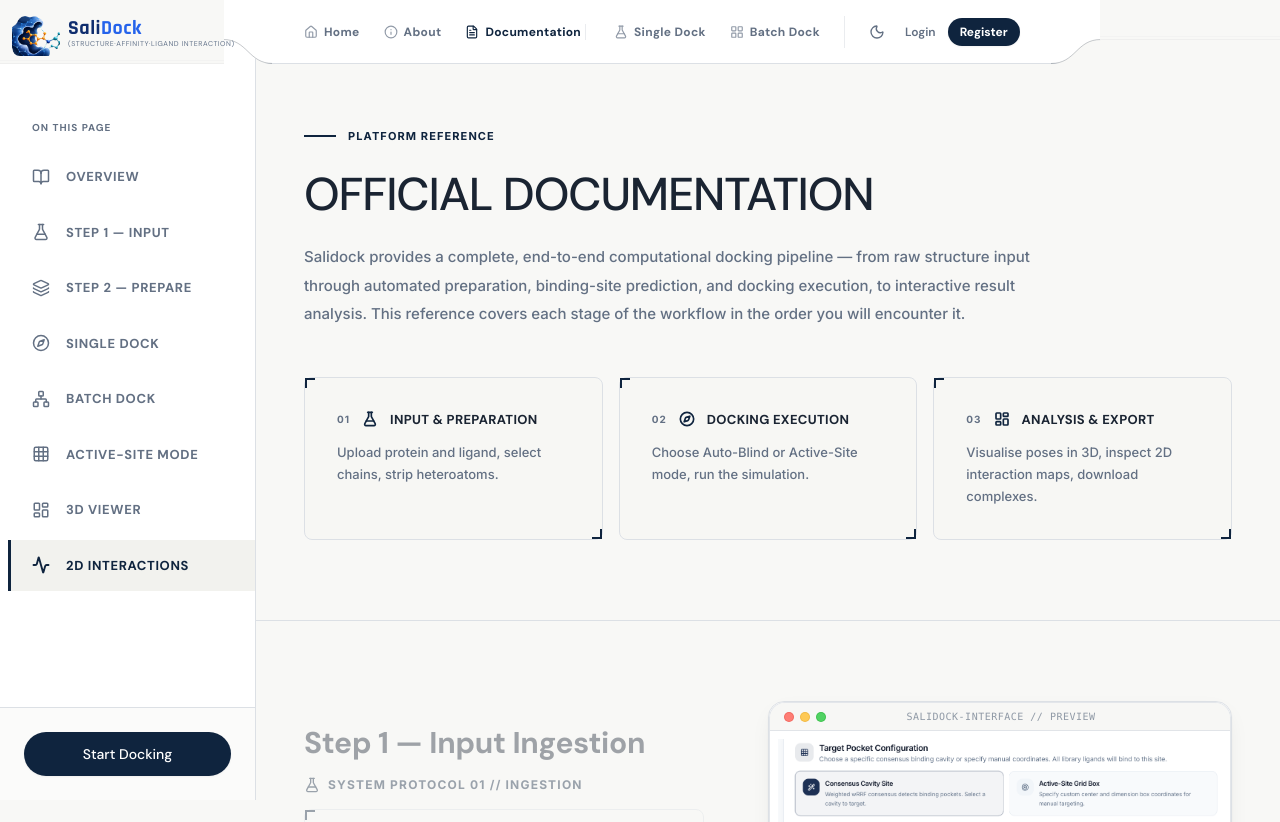
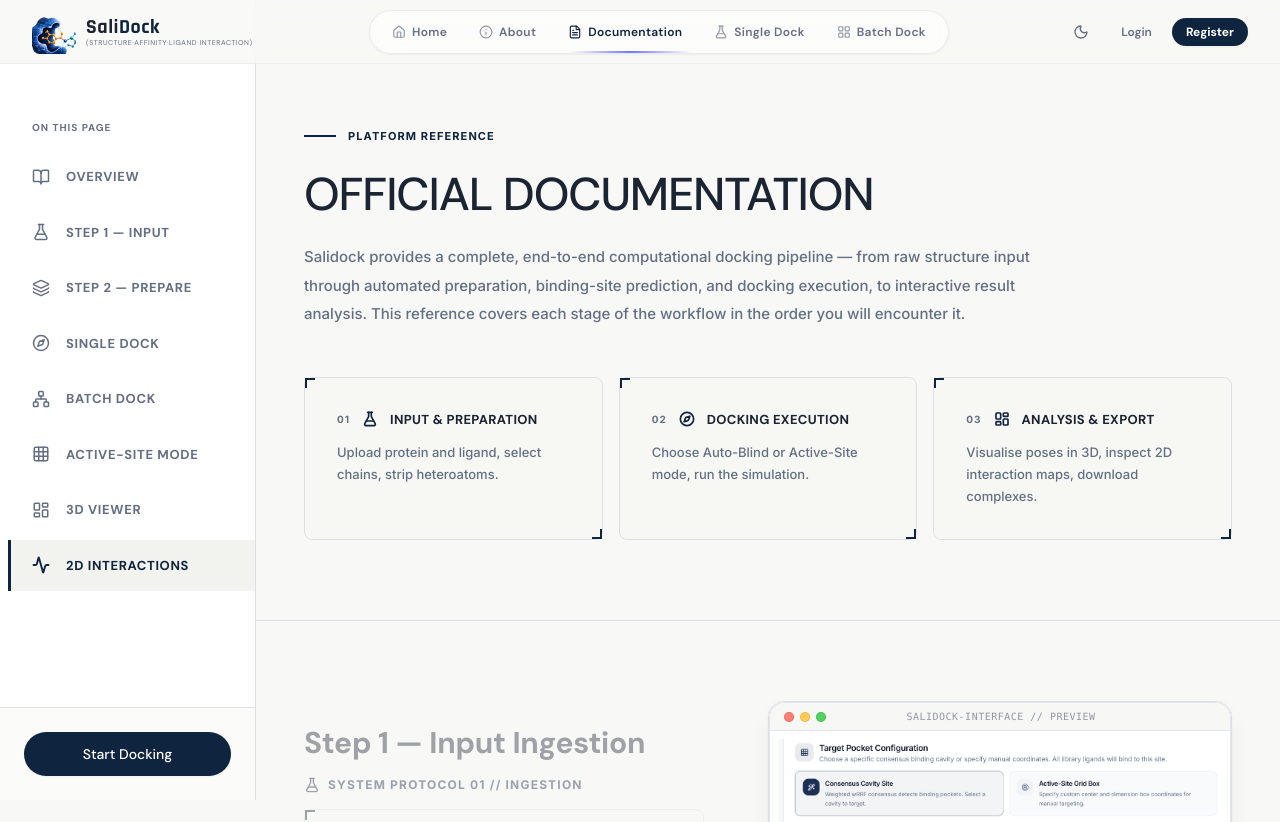
Before and after one commit to sahani-17/SALIDOCK, a React (Vite) app in the folder Frontend/: page /docs in a window 1280 px wide. Shown: the top 822 px of the page. Built offline with nearby package versions, Linux system fonts and the light colour scheme.

Commit message:
feat: replace notch navbar with interactive SpotlightNavbar component with smooth spring animations

```diff
--- a/Frontend/src/components/Navbar.jsx
+++ b/Frontend/src/components/Navbar.jsx
@@ -1,8 +1,8 @@
-import React, { useState, useEffect } from "react";
-import { Link, useLocation } from "react-router-dom";
+import React, { useState, useEffect, useRef } from "react";
+import { Link, useLocation, useNavigate } from "react-router-dom";
 import { toast } from "sonner";
 import { useAuth } from "../context/AuthContext";
-import salidockLogo from "../assets/logo.png";
+import { animate, motion, AnimatePresence } from "framer-motion";
 import {
   Home,
   Info,
@@ -12,20 +12,17 @@ import {
   LogIn,
   UserPlus,
   LogOut,
-  User,
   Menu,
   X,
   Sun,
   Moon,
 } from "lucide-react";
-import { motion, AnimatePresence } from "framer-motion";
 
 // ─── Theme Toggle ────────────────────────────────────────────────────────────
 const ThemeToggle = () => {
   const [isDark, setIsDark] = useState(false);
 
   useEffect(() => {
-    // Read from localStorage or system preference on mount
     const stored = localStorage.getItem("theme");
     if (stored === "dark") {
       setIsDark(true);
@@ -34,7 +31,6 @@ const ThemeToggle = () => {
       setIsDark(false);
       document.documentElement.classList.remove("dark");
     } else {
-      // system preference
       const prefersDark = window.matchMedia("(prefers-color-scheme: dark)").matches;
       setIsDark(prefersDark);
       document.documentElement.classList.toggle("dark", prefersDark);
@@ -59,31 +55,12 @@ const ThemeToggle = () => {
   );
 };
 
-// ─── NavLink ─────────────────────────────────────────────────────────────────
-const NavLink = ({ to, icon: Icon, label, active }) => (
-  <Link
-    to={to}
-    style={{ fontFamily: "'DM Sans', system-ui, sans-serif" }}
-    className={`group flex items-center gap-1.5 text-xs font-bold tracking-wide transition-colors whitespace-nowrap ${
-      active
-        ? "text-primary"
-        : "text-muted-foreground hover:text-foreground"
-    }`}
-  >
-    <Icon
-      className={`w-3.5 h-3.5 transition-opacity ${
-        active ? "opacity-100" : "opacity-70 group-hover:opacity-100"
-      }`}
-    />
-    <span>{label}</span>
-  </Link>
-);
-
-// ─── Main Navbar ──────────────────────────────────────────────────────────────
+// ─── Main Spotlight Navbar ───────────────────────────────────────────────────
 export const Navbar = () => {
   const [isMobileMenuOpen, setIsMobileMenuOpen] = useState(false);
   const { user, signOut } = useAuth();
   const location = useLocation();
+  const navigate = useNavigate();
 
   const displayName =
     user?.user_metadata?.username ||
@@ -101,147 +78,224 @@ export const Navbar = () => {
     setIsMobileMenuOpen(false);
   };
 
-  const navItemsLeft = [
-    { label: "Home",          to: "/",         icon: Home },
-    { label: "About",         to: "/about",    icon: Info },
-    { label: "Documentation", to: "/docs",     icon: FileText },
+  const items = [
+    { label: "Home", href: "/", icon: Home },
+    { label: "About", href: "/about", icon: Info },
+    { label: "Documentation", href: "/docs", icon: FileText },
+    { label: "Single Dock", href: "/dock", icon: FlaskConical },
+    { label: "Batch Dock", href: "/batch-dock", icon: LayoutGrid },
   ];
 
-  const navItemsRight = [
-    { label: "Single Dock", to: "/dock",       icon: FlaskConical },
-    { label: "Batch Dock",  to: "/batch-dock", icon: LayoutGrid },
-  ];
+  // Find active index based on current URL path
+  const activeIndex = Math.max(
+    0,
+    items.findIndex((item) => item.href === location.pathname)
+  );
 
-  const allNavItems = [...navItemsLeft, ...navItemsRight];
+  const navRef = useRef(null);
+  const [hoverX, setHoverX] = useState(null);
+
+  // Refs for light positions to animate imperatively
+  const spotlightX = useRef(0);
+  const ambienceX = useRef(0);
+
+  // Handle MouseMove & MouseLeave for dynamic spotlight
+  useEffect(() => {
+    if (!navRef.current) return;
+    const nav = navRef.current;
+
+    const handleMouseMove = (e) => {
+      const rect = nav.getBoundingClientRect();
+      const x = e.clientX - rect.left;
+      setHoverX(x);
+      spotlightX.current = x;
+      nav.style.setProperty("--spotlight-x", `${x}px`);
+    };
+
+    const handleMouseLeave = () => {
+      setHoverX(null);
+      const activeItem = nav.querySelector(`[data-index="${activeIndex}"]`);
+      if (activeItem) {
+        const navRect = nav.getBoundingClientRect();
+        const itemRect = activeItem.getBoundingClientRect();
+        const targetX = itemRect.left - navRect.left + itemRect.width / 2;
+
+        animate(spotlightX.current, targetX, {
+          type: "spring",
+          stiffness: 200,
+          damping: 20,
+          onUpdate: (v) => {
+            spotlightX.current = v;
+            nav.style.setProperty("--spotlight-x", `${v}px`);
+          },
+        });
+      }
+    };
+
+    nav.addEventListener("mousemove", handleMouseMove);
+    nav.addEventListener("mouseleave", handleMouseLeave);
+
+    return () => {
+      nav.removeEventListener("mousemove", handleMouseMove);
+      nav.removeEventListener("mouseleave", handleMouseLeave);
+    };
+  }, [activeIndex]);
+
+  // Handle Active Item Ambience Movement
+  useEffect(() => {
+    if (!navRef.current) return;
+    const nav = navRef.current;
+    const activeItem = nav.querySelector(`[data-index="${activeIndex}"]`);
+
+    if (activeItem) {
+      const navRect = nav.getBoundingClientRect();
+      const itemRect = activeItem.getBoundingClientRect();
+      const targetX = itemRect.left - navRect.left + itemRect.width / 2;
+
+      animate(ambienceX.current, targetX, {
+        type: "spring",
+        stiffness: 200,
+        damping: 20,
+        onUpdate: (v) => {
+          ambienceX.current = v;
+          nav.style.setProperty("--ambience-x", `${v}px`);
+        },
+      });
+    }
+  }, [activeIndex]);
 
   return (
     <>
-      {/* ── Fixed Notch Header ── */}
-      <header className="fixed top-0 inset-x-0 z-50 h-16 flex px-0">
+      <header className="fixed top-0 inset-x-0 z-50 h-16 flex items-center justify-between px-4 md:px-8 bg-background/80 backdrop-blur-md border-b border-border/50">
 
-        {/* Left Side Bar — Logo lives here, full h-16 to match notch height */}
-        <div className="w-56 shrink-0 h-16 bg-background z-20 relative flex items-center pl-3">
-          <svg className="absolute bottom-0 left-0 w-full h-10 pointer-events-none" preserveAspectRatio="none">
-            <line x1="0" y1="39.5" x2="100%" y2="39.5" stroke="currentColor" strokeOpacity={0.08} strokeWidth={0.5} className="text-foreground" />
-            <line x1="0" y1="36.5" x2="100%" y2="36.5" stroke="currentColor" strokeOpacity={0.04} strokeWidth={0.5} className="text-foreground" />
-          </svg>
-          {/* Logo — icon + text side by side like CB-DOCK2 */}
+        {/* Left Side: Brand Logo */}
         <Link
           to="/"
-            className="relative z-10 flex items-center gap-2 shrink-0 hover:opacity-90 transition-opacity"
+          className="flex items-center gap-2.5 shrink-0 hover:opacity-90 transition-opacity"
         >
-            {/* Just the icon part — cropped to top 60% of the square logo */}
-            <div className="h-12 w-12 shrink-0 overflow-hidden rounded-sm" style={{ position: 'relative' }}>
+          <div className="h-11 w-11 shrink-0 overflow-hidden rounded-sm relative">
             <img
               src="/salidock-logo.png"
-                alt=""
+              alt="SaliDock Logo"
               className="absolute top-0 left-0 w-full object-cover object-top"
-                style={{ height: '180%' }}
+              style={{ height: "180%" }}
             />
           </div>
-            {/* Text part — Rajdhani Bold matches the logo's font */}
           <div className="flex flex-col leading-none gap-0.5">
             <span
               className="font-bold tracking-wide"
-                style={{ fontFamily: "'Rajdhani', 'DM Sans', system-ui, sans-serif", fontSize: '1.25rem', lineHeight: 1 }}
+              style={{
+                fontFamily: "'Rajdhani', 'DM Sans', system-ui, sans-serif",
+                fontSize: "1.25rem",
+                lineHeight: 1,
+              }}
             >
-                <span style={{ color: '#0f2d6e' }}>Sali</span><span style={{ color: '#2563eb' }}>Dock</span>
+              <span className="text-foreground dark:text-white">Sali</span>
+              <span className="text-primary">Dock</span>
             </span>
             <span
-                className="tracking-widest uppercase"
-                style={{ fontFamily: "'DM Sans', system-ui, sans-serif", fontSize: '7px', color: '#64748b', letterSpacing: '0.08em' }}
+              className="tracking-widest uppercase text-muted-foreground"
+              style={{
+                fontFamily: "'DM Sans', system-ui, sans-serif",
+                fontSize: "7px",
+                letterSpacing: "0.08em",
+              }}
             >
               (Structure·Affinity·Ligand Interaction)
             </span>
           </div>
         </Link>
+
+        {/* Center: Desktop Spotlight Navbar */}
+        <div className="hidden md:flex items-center justify-center">
+          <nav
+            ref={navRef}
+            className="spotlight-nav relative h-11 rounded-full transition-all duration-300 overflow-hidden border border-border/60 bg-card/60 backdrop-blur-lg shadow-sm"
+          >
+            {/* Nav Items List */}
+            <ul className="relative flex items-center h-full px-2 gap-1 z-[10]">
+              {items.map((item, idx) => {
+                const Icon = item.icon;
+                const isActive = activeIndex === idx;
+                return (
+                  <li key={idx} className="relative h-full flex items-center justify-center">
+                    <Link
+                      to={item.href}
+                      data-index={idx}
+                      className={`flex items-center gap-1.5 px-3.5 py-1.5 text-xs font-semibold tracking-wide transition-colors duration-200 rounded-full ${
+                        isActive
+                          ? "text-primary dark:text-white font-bold"
+                          : "text-muted-foreground hover:text-foreground"
+                      }`}
+                    >
+                      <Icon className={`w-3.5 h-3.5 ${isActive ? "opacity-100" : "opacity-70"}`} />
+                      <span>{item.label}</span>
+                    </Link>
+                  </li>
+                );
+              })}
+            </ul>
+
+            {/* Moving Spotlight (Mouse Follower) */}
+            <div
+              className="pointer-events-none absolute bottom-0 left-0 w-full h-full z-[1] opacity-0 transition-opacity duration-300"
+              style={{
+                opacity: hoverX !== null ? 1 : 0,
+                background: `
+                  radial-gradient(
+                    120px circle at var(--spotlight-x, 0px) 100%,
+                    var(--spotlight-color, rgba(0,0,0,0.08)) 0%,
+                    transparent 50%
+                  )
+                `,
+              }}
+            />
+
+            {/* Active Item Ambience (Stays on Active) */}
+            <div
+              className="pointer-events-none absolute bottom-0 left-0 w-full h-[2px] z-[2]"
+              style={{
+                background: `
+                  radial-gradient(
+                    60px circle at var(--ambience-x, 0px) 0%,
+                    var(--ambience-color, rgba(99,102,241,1)) 0%,
+                    transparent 100%
+                  )
+                `,
+              }}
+            />
+          </nav>
         </div>
 
-
-        {/* Notch Container */}
-        <div className="flex h-16 relative z-10 shrink-0 -ml-px">
-
-          {/* Left Corner */}
-          <div className="w-[50px] h-full relative shrink-0">
-            <div
-              className="absolute inset-0 bg-card border-b border-border"
-              style={{ clipPath: "path('M0 0 H50 V64 C25 64 25 40 0 40 Z')" }}
-            />
-            <svg className="absolute inset-0 w-full h-full pointer-events-none" viewBox="0 0 50 64">
-              <path d="M0 39.5 C25 39.5 25 63.5 50 63.5" fill="none" stroke="currentColor" strokeOpacity={0.25} strokeWidth={1} className="text-foreground" />
-            </svg>
-          </div>
-
-          {/* Center Content */}
-          <div className="flex-1 h-full relative min-w-0 -ml-px">
-            {/* Background */}
-            <div className="absolute inset-0 bg-card border-b border-border">
-              <svg className="absolute inset-0 w-full h-full pointer-events-none" preserveAspectRatio="none">
-                <line x1="0" y1="63.5" x2="100%" y2="63.5" stroke="currentColor" strokeOpacity={0.25} strokeWidth={1} className="text-foreground" />
-              </svg>
-            </div>
-
-            {/* Content */}
-            <div className="relative w-full h-full flex items-center justify-between px-4 md:px-8">
-
-              {/* Desktop Left Nav */}
-              <nav className="hidden md:flex gap-6 shrink-0">
-                {navItemsLeft.map((item) => (
-                  <NavLink
-                    key={item.label}
-                    {...item}
-                    active={location.pathname === item.to}
-                  />
-                ))}
-              </nav>
-
-              {/* Mobile: Hamburger */}
-              <button
-                className="md:hidden p-1 text-muted-foreground hover:text-foreground transition-colors"
-                onClick={() => setIsMobileMenuOpen(!isMobileMenuOpen)}
-                aria-label="Toggle menu"
-              >
-                {isMobileMenuOpen ? <X className="w-5 h-5" /> : <Menu className="w-5 h-5" />}
-              </button>
-
-
-
-              {/* Desktop Right Nav + Auth */}
-              <nav className="hidden md:flex gap-6 items-center shrink-0">
-                <div className="w-px h-4 bg-border/60 mx-1 shrink-0" aria-hidden="true" />
-                {navItemsRight.map((item) => (
-                  <NavLink
-                    key={item.label}
-                    {...item}
-                    active={location.pathname === item.to}
-                  />
-                ))}
-
-                <div className="flex gap-3 pl-4 border-l border-border/60 shrink-0 items-center" style={{ fontFamily: "'DM Sans', system-ui, sans-serif" }}>
+        {/* Right Side: Theme Toggle & User Auth */}
+        <div className="hidden md:flex items-center gap-3">
           <ThemeToggle />
 
           {!user ? (
-                    <>
+            <div className="flex items-center gap-2">
               <Link
                 to="/login"
-                        className="text-xs font-semibold text-muted-foreground hover:text-foreground transition-colors whitespace-nowrap"
+                className="text-xs font-semibold text-muted-foreground hover:text-foreground transition-colors px-3 py-1.5"
               >
                 Login
               </Link>
               <Link
                 to="/register"
-                        className="px-3 py-1.5 text-xs font-bold text-primary-foreground bg-primary rounded-full hover:brightness-110 active:scale-95 transition-all shadow-sm whitespace-nowrap"
+                className="px-3.5 py-1.5 text-xs font-bold text-primary-foreground bg-primary rounded-full hover:brightness-110 active:scale-95 transition-all shadow-sm"
               >
                 Register
               </Link>
-                    </>
+            </div>
           ) : (
-                    <>
+            <div className="flex items-center gap-3">
               <div className="flex items-center gap-2">
-                        <div className="w-6 h-6 rounded-full bg-primary/10 border border-primary/20 flex items-center justify-center text-primary text-xs font-bold uppercase">
+                <div className="w-7 h-7 rounded-full bg-primary/10 border border-primary/20 flex items-center justify-center text-primary text-xs font-bold uppercase">
                   {displayName.charAt(0)}
                 </div>
-                        <span className="text-xs font-semibold max-w-28 truncate text-foreground" title={displayName}>
+                <span
+                  className="text-xs font-semibold max-w-28 truncate text-foreground"
+                  title={displayName}
+                >
                   {displayName}
                 </span>
               </div>
@@ -253,43 +307,25 @@ export const Navbar = () => {
                 <LogOut className="w-3.5 h-3.5" />
                 Logout
               </button>
-                    </>
+            </div>
           )}
         </div>
-              </nav>
 
-              {/* Mobile Right: Theme Toggle */}
+        {/* Mobile Hamburger & Controls */}
         <div className="md:hidden flex items-center gap-2">
           <ThemeToggle />
-              </div>
-
-            </div>
-          </div>
-
-          {/* Right Corner */}
-          <div className="w-[50px] h-full relative shrink-0 -ml-px">
-            <div
-              className="absolute inset-0 bg-card border-b border-border"
-              style={{ clipPath: "path('M0 0 H50 V40 C25 40 25 64 0 64 Z')" }}
-            />
-            <svg className="absolute inset-0 w-full h-full pointer-events-none" viewBox="0 0 50 64">
-              <path d="M0 63.5 C25 63.5 25 39.5 50 39.5" fill="none" stroke="currentColor" strokeOpacity={0.25} strokeWidth={1} className="text-foreground" />
-            </svg>
-          </div>
-
-        </div>
-
-        {/* Right Side Bar */}
-        <div className="flex-1 h-10 bg-background z-20 relative min-w-0 -ml-px">
-          <svg className="absolute inset-0 w-full h-full" preserveAspectRatio="none">
-            <line x1="0" y1="39.5" x2="100%" y2="39.5" stroke="currentColor" strokeOpacity={0.08} strokeWidth={0.5} className="text-foreground" />
-            <line x1="0" y1="36.5" x2="100%" y2="36.5" stroke="currentColor" strokeOpacity={0.04} strokeWidth={0.5} className="text-foreground" />
-          </svg>
+          <button
+            className="p-1.5 text-muted-foreground hover:text-foreground transition-colors"
+            onClick={() => setIsMobileMenuOpen(!isMobileMenuOpen)}
+            aria-label="Toggle menu"
+          >
+            {isMobileMenuOpen ? <X className="w-6 h-6" /> : <Menu className="w-6 h-6" />}
+          </button>
         </div>
 
       </header>
 
-      {/* ── Mobile Menu Overlay ── */}
+      {/* Mobile Menu Overlay */}
       <AnimatePresence>
         {isMobileMenuOpen && (
           <motion.div
@@ -300,12 +336,13 @@ export const Navbar = () => {
             className="fixed inset-x-0 top-16 z-40 bg-card/95 backdrop-blur-md border-b border-border/60 p-4 md:hidden shadow-lg"
           >
             <nav className="flex flex-col gap-1">
-              {allNavItems.map((item) => {
-                const active = location.pathname === item.to;
+              {items.map((item) => {
+                const Icon = item.icon;
+                const active = location.pathname === item.href;
                 return (
                   <Link
                     key={item.label}
-                    to={item.to}
+                    to={item.href}
                     onClick={() => setIsMobileMenuOpen(false)}
                     className={`flex items-center gap-3 px-3 py-2.5 rounded-xl transition-colors ${
                       active
@@ -313,7 +350,7 @@ export const Navbar = () => {
                         : "text-foreground/80 hover:bg-muted/60"
                     }`}
                   >
-                    <item.icon className="w-4 h-4 opacity-80" />
+                    <Icon className="w-4 h-4 opacity-80" />
                     <span className="text-sm font-medium">{item.label}</span>
                   </Link>
                 );
@@ -346,7 +383,9 @@ export const Navbar = () => {
                     <div className="w-7 h-7 rounded-full bg-primary/10 border border-primary/20 flex items-center justify-center text-primary text-sm font-bold uppercase">
                       {displayName.charAt(0)}
                     </div>
-                    <span className="text-sm font-semibold text-foreground truncate">{displayName}</span>
+                    <span className="text-sm font-semibold text-foreground truncate">
+                      {displayName}
+                    </span>
                   </div>
                   <button
                     onClick={handleLogout}
@@ -361,6 +400,18 @@ export const Navbar = () => {
           </motion.div>
         )}
       </AnimatePresence>
+
+      {/* Spotlight Dynamic Styling */}
+      <style>{`
+        .spotlight-nav {
+          --spotlight-color: rgba(0, 0, 0, 0.08);
+          --ambience-color: rgba(99, 102, 241, 0.9);
+        }
+        .dark .spotlight-nav {
+          --spotlight-color: rgba(255, 255, 255, 0.15);
+          --ambience-color: rgba(255, 255, 255, 1);
+        }
+      `}</style>
     </>
   );
 };
```
Lines whose indentation alone changed are shown as unchanged.
